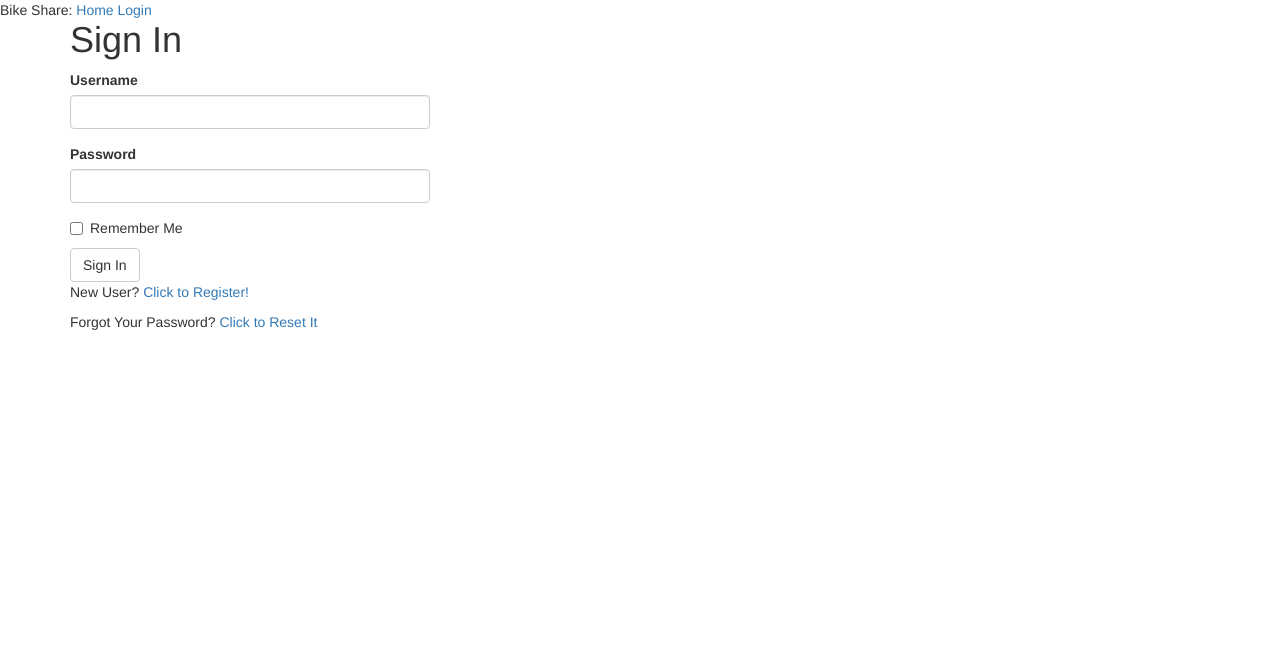
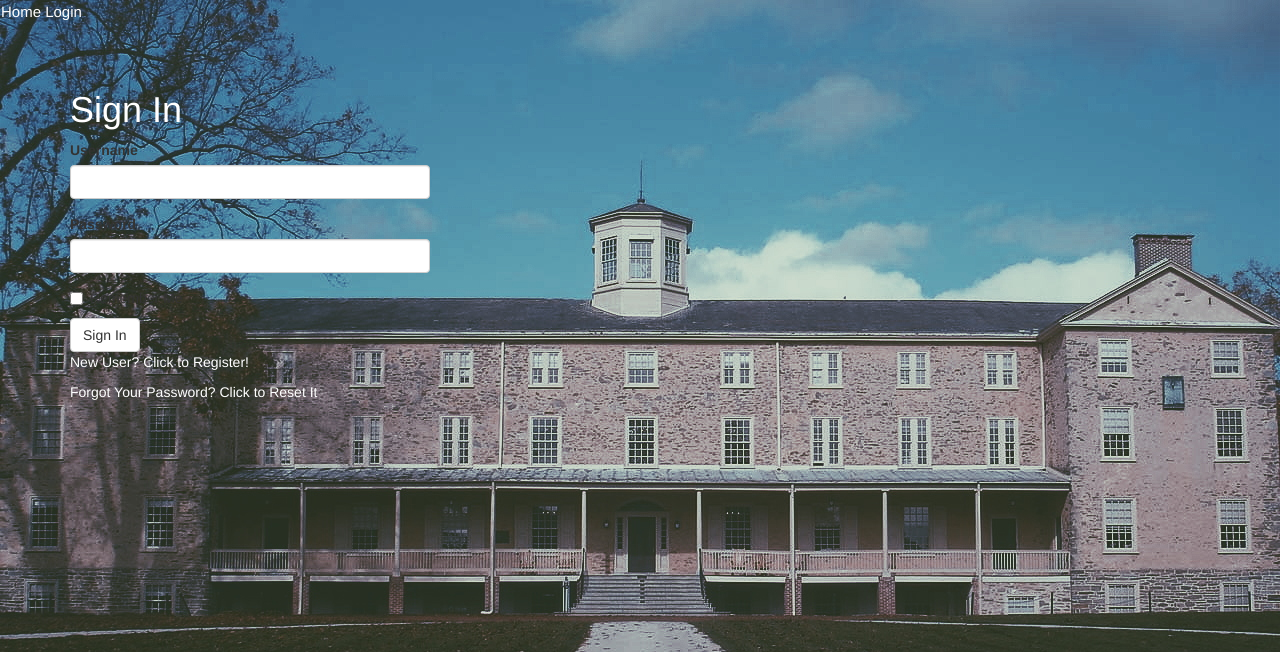
Before and after one commit to ngojason9/Bike-Share-Haverford, a Flask app: a page that uses app/templates/base.html in a window 1280 px wide. Shown: the top 652 px of the page. Run offline with Flask 2, Linux system fonts and the light colour scheme; some libraries are stand-ins or nearby versions.

Commit message:
Update navbar and stylesheet text color

```diff
--- /dev/null
+++ b/app/static/style.css
@@ -0,0 +1,20 @@
+body {
+    margin: 0;
+    background-image: url( '/static/img/founders_p5.jpg' );
+    background-repeat:no-repeat;
+    display: compact;
+    background-size: cover;
+}
+
+title, h1, h2, h3, h4, h5, h6, p {
+    color: white;
+}
+
+.navbar-custom {
+    color: white;
+    font-size: 15px;
+}
+
+a {
+    color: white;
+}
--- a/app/templates/base.html
+++ b/app/templates/base.html
@@ -1,16 +1,18 @@
 {% extends 'bootstrap/base.html' %}
 
-{% block title %}
-{% if title %}
-<title>{{ title }} - Bike Share Haverford</title>
-{% else %}
-<title>Welcome to Bike Share</title>
-{% endif %}
+{% block styles %}
+{{super()}}
+<link rel="stylesheet" href="{{url_for('.static', filename='style.css')}}">
 {% endblock %}
 
+{% block title %}
+    Bike Share - Haverford College
+{% endblock %}
+
+
+{% block body %}
     {% block navbar %}
-<nav class="navbar navbar-fixed-top">
-    Bike Share:
+    <nav class="navbar navbar-light bg-light navbar-custom">
         <a href=" {{ url_for('index') }} ">Home</a>
         {% if current_user.is_anonymous %}
         <a href=" {{ url_for('login') }} ">Login</a>
@@ -35,3 +37,5 @@
         {% block app_content %}{% endblock %}
     </div>
     {% endblock %}
+
+{% endblock %}
```
Also changed, not shown: app.db, 1 other file. Lines whose indentation alone changed are shown as unchanged.
